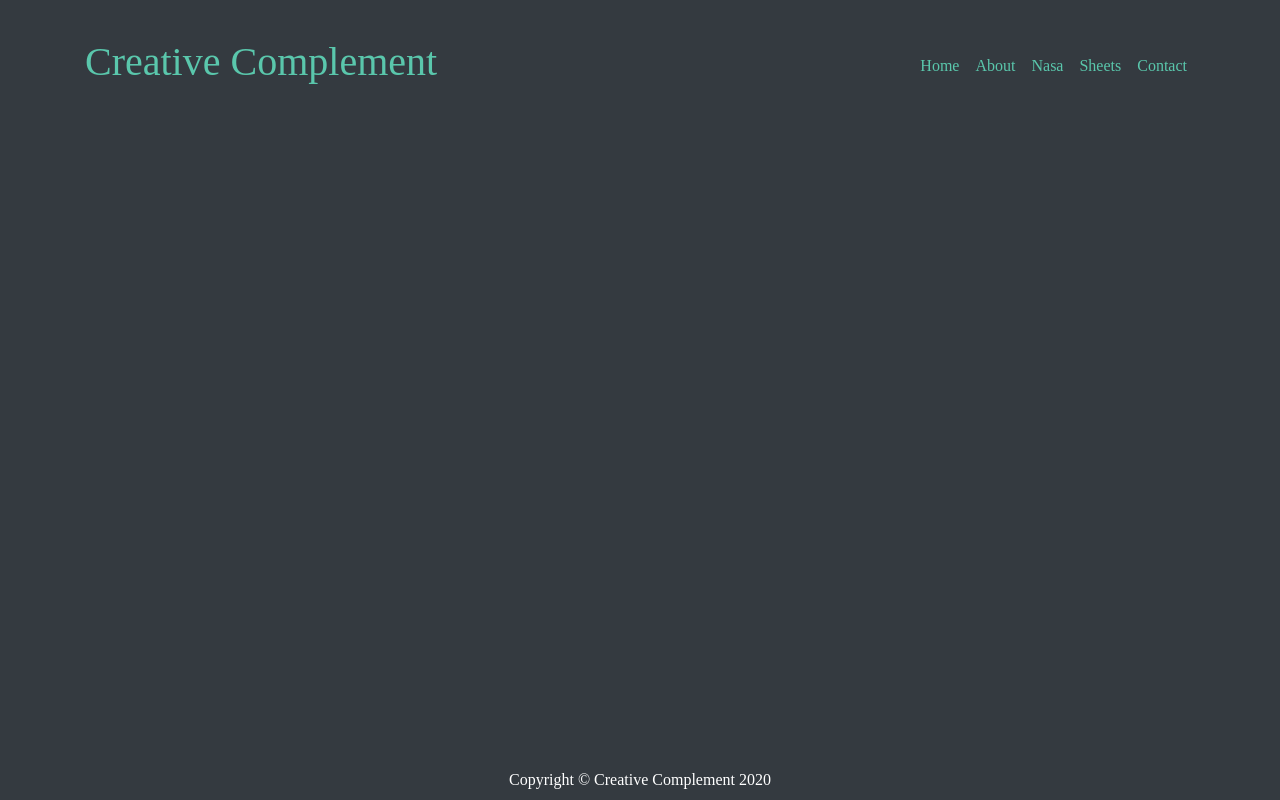
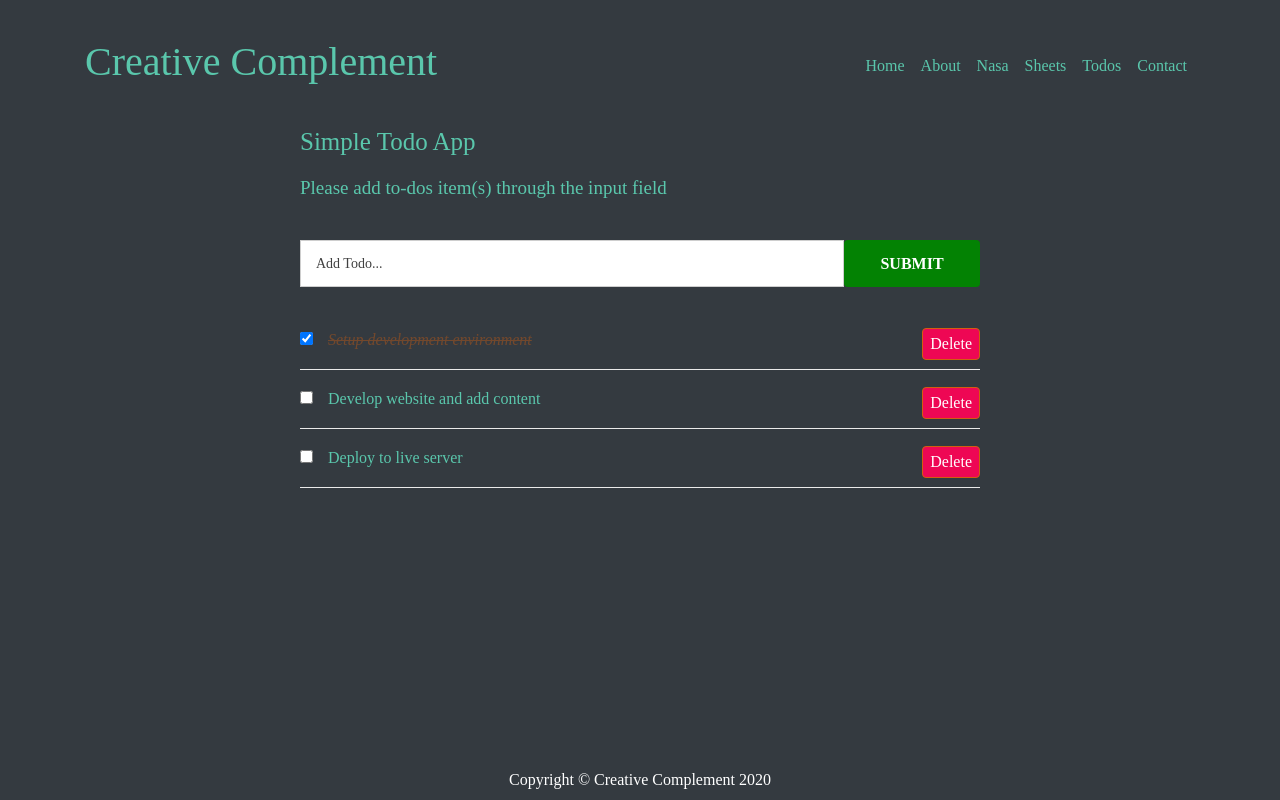
Before and after one commit to creativecomplement/creative-reaction, a React (Create React App) app: page /todos in a window 1280 px wide. Built offline with nearby package versions, Linux system fonts and the light colour scheme; no server answers.

Commit message:
addition of todos, style cleanup

```diff
--- a/src/components/App.js
+++ b/src/components/App.js
@@ -1,6 +1,6 @@
 import React from 'react';
 import { BrowserRouter as Router, Route, Switch } from "react-router-dom";
-import { Navigation, Footer, Home, About, Nasa, Contact, Sheets } from ".";
+import { Navigation, Footer, Home, About, Nasa, Contact, Sheets, Todos } from ".";
 
 function App() {
   return (
@@ -12,6 +12,7 @@ function App() {
           <Route path="/about" exact component={() => <About />} />
           <Route path="/nasa" exact component={() => <Nasa />} />
           <Route path="/sheets" exact component={() => <Sheets />} />
+          <Route path="/todos" exact component={() => <Todos />} />
           <Route path="/contact" exact component={() => <Contact />} />
         </Switch>
         <Footer />
--- a/src/components/Nasa.jsx
+++ b/src/components/Nasa.jsx
@@ -57,7 +57,6 @@ function NasaPhoto() {
         <p className="date">{photoData.date}</p>
         <p className="explanation">{photoData.explanation}</p>
       </div>
-      <div>" "</div>
     </div>
   );
 }
--- a/src/components/Navigation.jsx
+++ b/src/components/Navigation.jsx
@@ -61,6 +61,15 @@ function Navigation(props) {
               </li>
               <li
                 className={`nav-item  ${
+                  props.location.pathname === "/todos" ? "active" : ""
+                }`}
+              >
+                <Link className="nav-link" to="/todos">
+                <span className="creative-complement-text">Todos</span>
+                </Link>
+              </li>
+              <li
+                className={`nav-item  ${
                   props.location.pathname === "/contact" ? "active" : ""
                 }`}
               >
--- /dev/null
+++ b/src/components/Todos.jsx
@@ -0,0 +1,140 @@
+import React from "react"
+import TodoList from "./Todos/TodoList"
+import Header from "./Todos/Header"
+import InputTodo from "./Todos/InputTodo"
+
+const apiKey = process.env.REACT_APP_SHEETS_KEY;
+
+const sheetID = process.env.REACT_APP_TODO_SHEETS_ID;
+
+const url = `https://sheets.googleapis.com/v4/spreadsheets/${sheetID}/values:batchGet?ranges=todo_items&majorDimension=ROWS&key=${apiKey}`;
+//const url = `https://jsonplaceholder.typicode.com/todos?_limit=10`
+//  Trying out sheet.best (free to try) to simplify google sheets interaction for MVP
+//const url = `https://sheet.best/api/sheets/6c0797c0-6210-4e29-a4f4-7e5b87024c9a`
+
+class Todos extends React.Component{
+    state = {
+        todos: [
+            {
+                id: 1,
+                title: "Setup development environment",
+                completed: true
+            },
+            {
+                id: 2,
+                title: "Develop website and add content",
+                completed: false
+            },
+            {
+                id: 3,
+                title: "Deploy to live server",
+                completed: false
+            }
+        ]
+    };
+
+    handleChange = id => {
+        this.setState({
+            todos: this.state.todos.map(todo => {
+                if (todo.id ===id) {
+                    todo.completed = !todo.completed;
+                }
+                return todo;
+            })
+        })
+    }
+
+    delTodo = id => {
+/*             axios
+                .delete(`https://jsonplaceholder.typicode.com/todos/${id}`)
+                .then(reponse =>
+                this.setState({
+                    todos: [
+                    ...this.state.todos.filter(todo => {
+                        return todo.id !== id
+                    }),
+                    ],
+                })
+                ) */
+            }
+
+    addTodoItem = title => {
+/*         axios
+            .post ("https://jsonplaceholder.typicode.com/todos/",
+            {
+            title: title,
+            complete: false
+        })
+        .then(response =>
+            this.setState({
+                todos: [...this.state.todos, response.data],
+            })
+        ) */
+    };
+
+    componentDidMount() {
+
+        //okay, check out sheety.co
+
+        //axios.get("https://jsonplaceholder.typicode.com/todos?_limit=10")
+            //.then(response => this.setState({ todos: response.data }));
+
+            //when using the sheets data I need to go through and get the
+            //values by reading through each set (looping)
+            fetch(url)
+              .then(response => response.json())
+              .then(data => {
+                let batchRowValues = data.valueRanges[0].values;
+
+                const rows = [];
+                for (let i = 1; i < batchRowValues.length; i++) {
+                  let rowObject = {};
+                  for (let j = 0; j < batchRowValues[i].length; j++) {
+                      if (j < 2) {
+                        rowObject[batchRowValues[0][j]] = parseInt(batchRowValues[i][j]);
+                      } else if (j > 2){
+                        rowObject[batchRowValues[0][j]] = Boolean(parseInt(batchRowValues[i][j]));
+                      } else {
+                        rowObject[batchRowValues[0][j]] = batchRowValues[i][j];
+                      }
+
+                    //console.log(rowObject);
+                  }
+                  rows.push(rowObject);
+                }
+
+                  //const theData =
+                  //console.log(rows);
+                this.setState({ todos: rows })
+              })
+              .catch(error => {console.log(error);
+            });
+              //.then(data => {
+
+        //Notes for me: I am just going to use the Sheets API for this
+        //I am most likely running up against the limits of the shared
+        //connection for Sheetson, thus the 403.
+/*         const fetch = require('isomorphic-fetch');
+        fetch("https://api.sheetson.com/v2/sheets/todo_items", {
+            headers: {
+                "Authorization" : "Bearer V9bK1R-7XHm-18UQEre_sHp8Quph_4nF1VM5-qa1FjIYSTGGN8fAk6sbWLg",
+                "X-Spreadsheet-Id" : "1EYQc1ffpp1ZCiynjufzVcGKP4qosztd3xunPe3L9SuM"
+            }
+        }).then(r => r.json())
+        .then(result => this.setState({ todos: result })) */
+    }
+
+    render() {
+        return(
+            <div className="todo_container">
+                <Header />
+                <InputTodo addTodoProps={this.addTodoItem} />
+                <br></br>
+                <TodoList todos={this.state.todos}
+                handleChangeProps={this.handleChange}
+                deleteTodoProps={this.delTodo} />
+            </div>
+        )
+    }
+}
+export default Todos;
--- /dev/null
+++ b/src/components/Todos/Header.js
@@ -0,0 +1,18 @@
+import React from "react"
+
+const Header = () => {
+    const headerStyle = {
+        padding: "20px 0",
+        lineHeight: "2em",
+    }
+    return(
+        <header style={headerStyle}>
+            <h1 style={{ fontSize: "25px", marginBottom: "15px" }}>Simple Todo App</h1>
+            <p style={{ fontSize: "19px" }}>
+                Please add to-dos item(s) through the input field
+            </p>
+        </header>
+    )
+}
+
+export default Header
--- /dev/null
+++ b/src/components/Todos/InputTodo.js
@@ -0,0 +1,36 @@
+import React, { Component } from "react"
+
+class InputTodo extends Component {
+
+    state = {
+        title:""
+    }
+
+    onChange = e => {
+        this.setState({
+            [e.target.name]: e.target.value
+        });
+    }
+
+    handleSubmit = e => {
+        e.preventDefault();
+        this.props.addTodoProps(this.state.title);
+        this.setState({
+            title: ""
+        });
+    };
+
+    render() {
+        return(
+            <form onSubmit={this.handleSubmit} className="form-container">
+                <input type="text" placeholder="Add Todo..."
+                    className="input-text"
+                    value={this.state.title}
+                    name="title"
+                    onChange={this.onChange}/>
+                <input type="submit" className="input-submit" value="Submit" />
+            </form>
+        )
+    }
+}
+export default InputTodo
--- /dev/null
+++ b/src/components/Todos/TodoItem.js
@@ -0,0 +1,30 @@
+import React from "react"
+
+class TodoItem extends React.Component{
+    render() {
+        const completedStyle = {
+            fontStyle: "italic",
+            color: "#d35e0f",
+            opacity: 0.4,
+            textDecoration: "line-through",
+        }
+
+        const { completed, id, title } = this.props.todo
+
+        return <li className="todo-item">
+            <input
+                type="checkbox"
+                checked={completed}
+                onChange={() => this.props.handleChangeProps(id)}
+            />
+            <button onClick={() => this.props.deleteTodoProps(id)}>
+                Delete
+            </button>
+            <span style={completed ? completedStyle : null}>
+                {title}
+            </span>
+        </li>
+    }
+}
+
+export default TodoItem
--- /dev/null
+++ b/src/components/Todos/TodoList.js
@@ -0,0 +1,21 @@
+import React from "react"
+import TodoItem from "./TodoItem";
+
+class TodoList extends React.Component{
+    render() {
+        return(
+            <div>
+                {this.props.todos.map(todo => (
+                    <TodoItem
+                    key={todo.id}
+                    todo={todo}
+                    handleChangeProps={this.props.handleChangeProps}
+                    deleteTodoProps={this.props.deleteTodoProps}
+                    />
+                ))}
+            </div>
+        )
+    }
+}
+
+export default TodoList
--- a/src/components/index.js
+++ b/src/components/index.js
@@ -5,3 +5,4 @@ export { default as About } from "./About";
 export { default as Contact } from "./Contact";
 export { default as Nasa } from "./Nasa";
 export { default as Sheets } from "./Sheets";
+export { default as Todos } from "./Todos";
--- a/src/style.css
+++ b/src/style.css
@@ -190,3 +190,111 @@
   .Dropdown-arrow {
     top: 18px;
   }
+
+  /* sheets styles end here */
+
+/*_ nasa photo ---------- _*/
+
+.nasa-photo {
+  display: flex;
+  padding: 40px;
+  margin: 0 auto;
+  max-height: 100%;
+}
+
+.nasa-photo img {
+  width: 50%;
+  margin-right: 50px;
+  object-fit: contain;
+  max-height: 80vh;
+}
+
+.nasa-photo h1 {
+  margin-top: 0;
+  margin-bottom: 0;
+}
+
+.nasa-photo .date {
+  margin-top: 0;
+  margin-bottom: 30px;
+}
+
+.nasa-photo .explanation {
+  color: #5ac7ac
+}
+
+@media (max-width: 1280px) {
+  .nasa-photo {
+    display: block;
+  }
+
+  .nasa-photo img {
+    width: 100%;
+    margin-right: 0;
+    margin-bottom: 30px;
+  }
+}
+
+  /* nasa styles end here */
+
+.input-submit {
+    flex: 2;
+    border: none;
+    background: #038203;
+    color: #fff;
+    text-transform: uppercase;
+    cursor: pointer;
+    font-weight: 600;
+    width: 20%;
+    outline: none;
+    border-radius: 4px;
+  }
+  .todo-item {
+    list-style-type: none;
+    padding: 17px 0px;
+    border-bottom: 1px solid #eaeaea;
+  }
+  .todo-item input {
+    margin-right: 15px;
+  }
+  .todo-item button {
+    background: #ee0754;
+    color: #fff;
+    border: 1px solid #d35e0f;
+    padding: 3px 7px;
+    cursor: pointer;
+    float: right;
+    outline: none;
+    border-radius: 4px;
+  }
+
+  * {
+    box-sizing: border-box;
+    margin: 0;
+    padding: 0;
+  }
+
+  .todo_container {
+    max-width: 700px;
+    margin: 0 auto;
+    padding: 0px 10px 75px 10px;
+  }
+
+  .form-container {
+    display: flex;
+    width: 100%;
+  }
+
+  .input-text {
+    flex: 8;
+    font-size: 14px;
+    padding: 12px 15px;
+    border: 1px solid #cecece;
+    outline: none;
+    font-weight: 400;
+    max-width: 80%;
+  }
+  .input-text::placeholder {
+    color: rgb(17, 17, 17);
+    opacity: 0.8;
+  }
```
Also changed, not shown: 1 other file (tests, documents, lock files or other folders).
